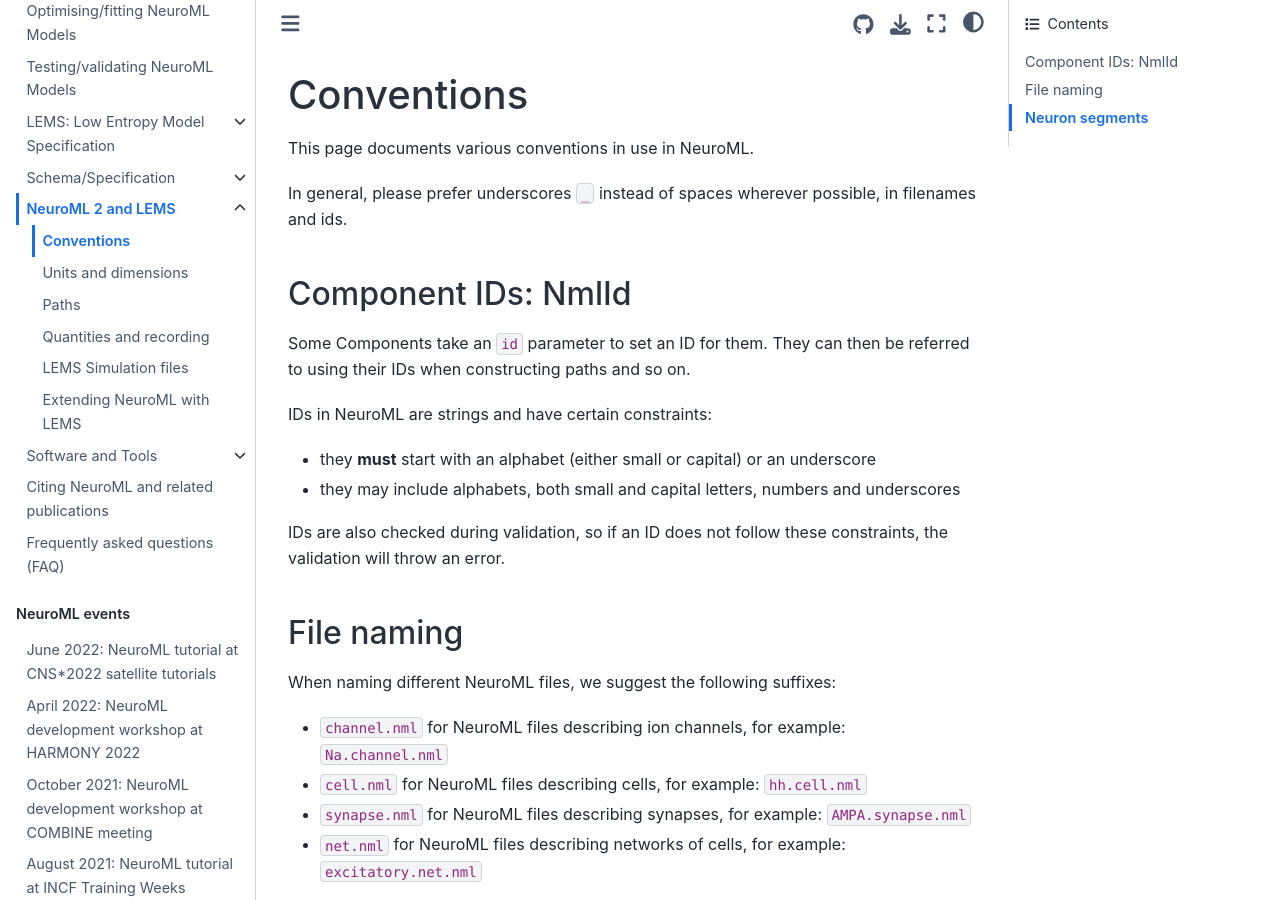
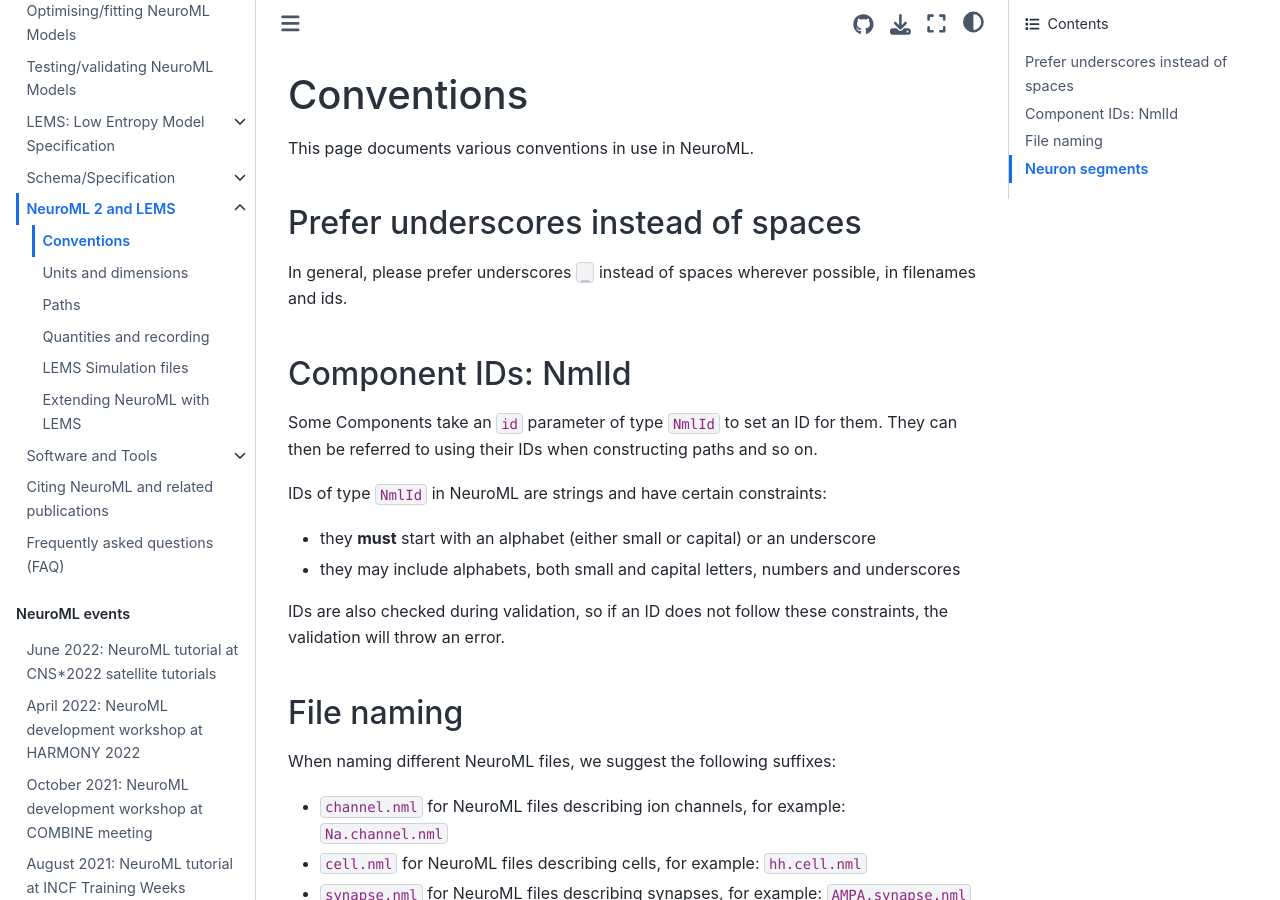
Before and after one commit to NeuroML/Documentation, a Jupyter Book: the page built from source/Userdocs/Conventions.md, in a window 1280 px wide and 900 px high. Built offline with Jupyter Book 1.0.4 settings and Sphinx 7.4.7 and the Sphinx Book theme 1.1.4, drawn with Linux system fonts in a browser that asks for light colours; pages that are not in the unit, such as notebooks, are missing from menus.

Commit message:
feat: improve conventions page

```diff
--- a/source/Userdocs/Conventions.md
+++ b/source/Userdocs/Conventions.md
@@ -2,16 +2,19 @@
 # Conventions
 
 This page documents various conventions in use in NeuroML.
+
+(userdocs:conventions:underscores)=
+## Prefer underscores instead of spaces
 
 In general, please prefer underscores `_` instead of spaces wherever possible, in filenames and ids.
 
 (userdocs:conventions:nmlid)=
 ## Component IDs: NmlId
 
-Some Components take an `id` parameter to set an ID for them.
+Some Components take an `id` parameter of type `NmlId` to set an ID for them.
 They can then be referred to using their IDs when constructing paths and so on.
 
-IDs in NeuroML are strings and have certain constraints:
+IDs of type `NmlId` in NeuroML are strings and have certain constraints:
 
 - they **must** start with an alphabet (either small or capital) or an underscore
 - they may include alphabets, both small and capital letters, numbers and underscores
```
